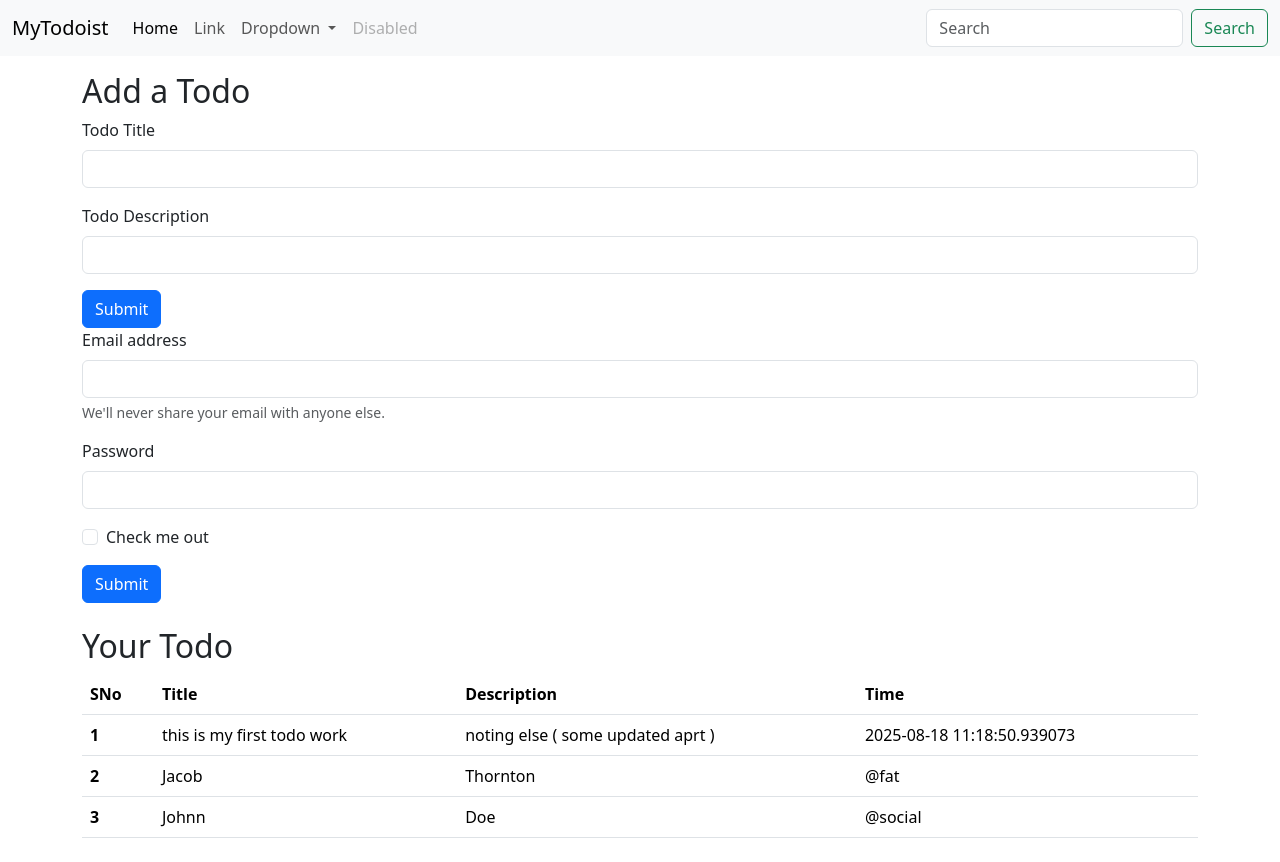
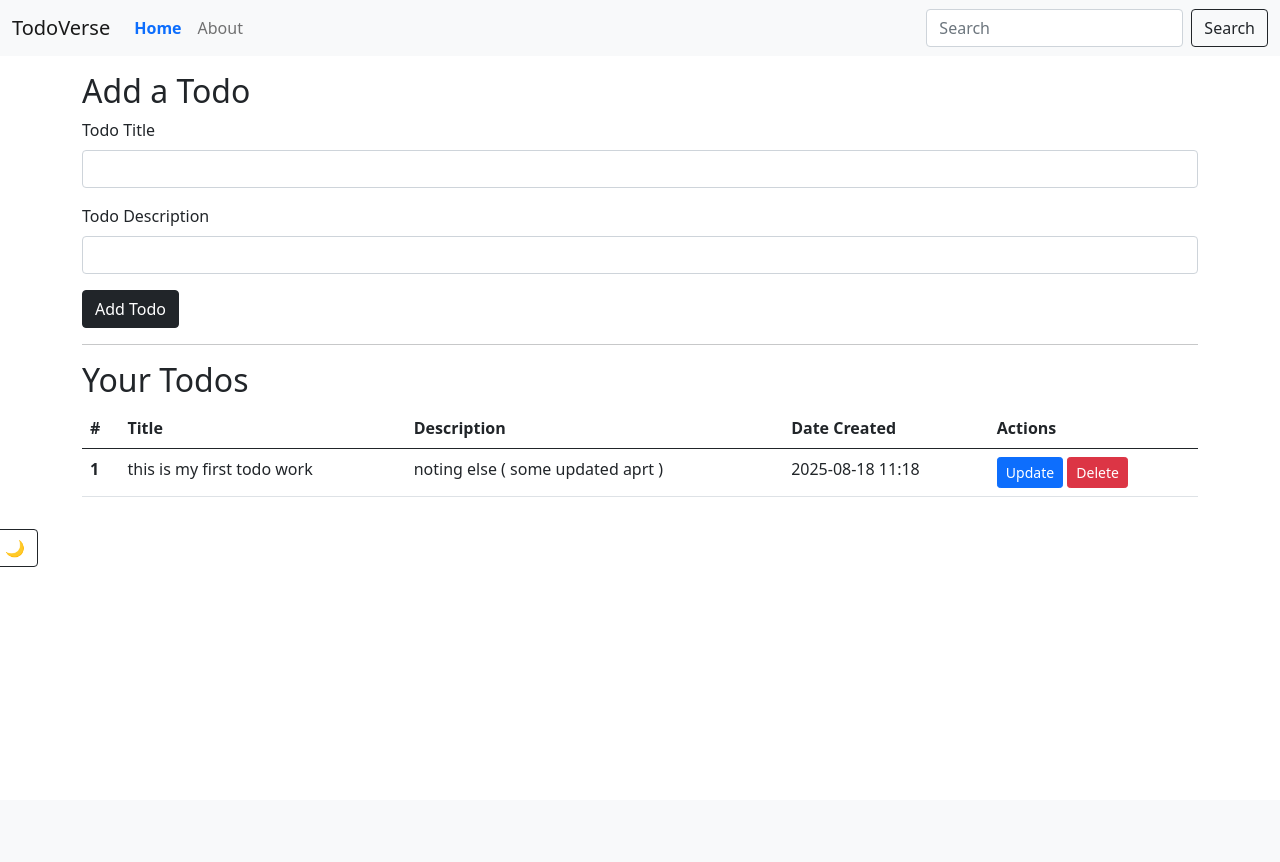
Before and after one commit to Abhishek2027ymca/FocusTrack, a Flask app: page / in a window 1280 px wide. After the commit the page ends 567 px from the top, so only its background shows below. Run offline with Flask 3, Linux system fonts and the light colour scheme; data comes from the database, SQL or seed files in the repository; both versions use the stored data as it was after the commit.

Commit message:
Implement CRUD functionality for Todo app: add, update, and delete features with UI enhancements

```diff
--- a/app.py
+++ b/app.py
@@ -1,17 +1,12 @@
-# Import Flask and render_template from the flask module
-from flask import Flask, render_template, request
+from flask import Flask, render_template, request, redirect
 from flask_sqlalchemy import SQLAlchemy
 from datetime import datetime
 
-# Create an instance of the Flask class (the web app)
 app = Flask(__name__)
-
-# Initialize SQLAlchemy
 app.config['SQLALCHEMY_DATABASE_URI'] = "sqlite:///todo.db"
 app.config['SQLALCHEMY_TRACK_MODIFICATIONS'] = False
 db = SQLAlchemy(app)
 
-# Defining the schema of database
 class Todo(db.Model):
     sno = db.Column(db.Integer, primary_key=True)
     title = db.Column(db.String(200), nullable=False)
@@ -21,22 +16,15 @@
     def __repr__(self) -> str:
         return f"{self.sno} - {self.title}"
 
-# Create the database if it doesn't exist
-with app.app_context():
-    db.create_all()
-
 @app.route('/', methods=['GET', 'POST'])
-def home():
-    if request.method == 'POST':
+def hello_world():
+    if request.method=='POST':
         title = request.form['title']
         desc = request.form['desc']
-
-        # Create a new Todo entry
         todo = Todo(title=title, desc=desc)
         db.session.add(todo)
         db.session.commit()
 
-    # Always fetch all todos for rendering
     allTodo = Todo.query.all()
     return render_template('index.html', allTodo=allTodo)
 
@@ -44,7 +32,29 @@
 def products():
     allTodo = Todo.query.all()
     print(allTodo)
-    return render_template("index.html", allTodo=allTodo)
+    return 'this is products page'
+
+@app.route('/update/<int:sno>', methods=['GET', 'POST'])
+def update(sno):
+    if request.method=='POST':
+        title = request.form['title']
+        desc = request.form['desc']
+        todo = Todo.query.filter_by(sno=sno).first()
+        todo.title = title
+        todo.desc = desc
+        db.session.add(todo)
+        db.session.commit()
+        return redirect("/")
+
+    todo = Todo.query.filter_by(sno=sno).first()
+    return render_template('update.html', todo=todo)
+
+@app.route('/delete/<int:sno>')
+def delete(sno):
+    todo = Todo.query.filter_by(sno=sno).first()
+    db.session.delete(todo)
+    db.session.commit()
+    return redirect("/")
 
 if __name__ == "__main__":
-    app.run(debug=True)
+    app.run(debug=True, port=5000)
--- /dev/null
+++ b/static/js/enhance.js
@@ -0,0 +1,146 @@
+// static/js/enhance.js
+// Modern UI enhancements for your Todo app
+
+document.addEventListener('DOMContentLoaded', function() {
+    // --- Random App Name ---
+    const appNames = [
+        'TodoVerse', 'TodoVerse'
+    ];
+    const brand = document.querySelector('.navbar-brand');
+    if (brand) {
+        const randomName = appNames[Math.floor(Math.random() * appNames.length)];
+        brand.textContent = randomName;
+        brand.style.transition = 'color 0.5s, letter-spacing 0.5s';
+        brand.addEventListener('mouseover', () => {
+            brand.style.color = '#6f42c1';
+            brand.style.letterSpacing = '2px';
+        });
+        brand.addEventListener('mouseout', () => {
+            brand.style.color = '';
+            brand.style.letterSpacing = '';
+        });
+    }
+
+    // --- Dark Mode Toggle ---
+    const darkToggle = document.createElement('button');
+    darkToggle.textContent = '🌙';
+    darkToggle.className = 'btn btn-outline-dark ms-2';
+    darkToggle.style.position = 'fixed';
+    darkToggle.style.top = '16px';
+    darkToggle.style.right = '16px';
+    darkToggle.style.zIndex = '999';
+    document.body.appendChild(darkToggle);
+    darkToggle.addEventListener('click', () => {
+        document.body.classList.toggle('dark-mode');
+        if (document.body.classList.contains('dark-mode')) {
+            darkToggle.textContent = '☀️';
+        } else {
+            darkToggle.textContent = '🌙';
+        }
+    });
+
+    // --- Add dark mode styles ---
+    const darkStyle = document.createElement('style');
+    darkStyle.textContent = `
+        body.dark-mode {
+            background: #181a1b !important;
+            color: #e4e6eb !important;
+        }
+        body.dark-mode .navbar, body.dark-mode .table {
+            background: #23272b !important;
+            color: #e4e6eb !important;
+        }
+        body.dark-mode .form-control, body.dark-mode .btn {
+            background: #23272b !important;
+            color: #e4e6eb !important;
+            border-color: #444;
+        }
+        body.dark-mode .btn-dark {
+            background: #6f42c1 !important;
+            color: #fff !important;
+        }
+        body.dark-mode .btn-danger {
+            background: #e74c3c !important;
+        }
+        body.dark-mode .btn-primary {
+            background: #3498db !important;
+        }
+        body.dark-mode .table th, body.dark-mode .table td {
+            border-color: #444 !important;
+        }
+    `;
+    document.head.appendChild(darkStyle);
+
+    // --- Ripple effect for buttons ---
+    document.querySelectorAll('.btn').forEach(btn => {
+        btn.style.position = 'relative';
+        btn.addEventListener('click', function(e) {
+            const ripple = document.createElement('span');
+            ripple.className = 'ripple';
+            ripple.style.position = 'absolute';
+            ripple.style.background = 'rgba(111,66,193,0.3)';
+            ripple.style.borderRadius = '50%';
+            ripple.style.pointerEvents = 'none';
+            ripple.style.width = ripple.style.height = Math.max(btn.offsetWidth, btn.offsetHeight) + 'px';
+            ripple.style.left = (e.offsetX - btn.offsetWidth/2) + 'px';
+            ripple.style.top = (e.offsetY - btn.offsetHeight/2) + 'px';
+            ripple.style.transform = 'scale(0)';
+            ripple.style.transition = 'transform 0.5s, opacity 0.5s';
+            btn.appendChild(ripple);
+            setTimeout(() => {
+                ripple.style.transform = 'scale(1)';
+                ripple.style.opacity = '0';
+            }, 10);
+            setTimeout(() => {
+                ripple.remove();
+            }, 510);
+        });
+    });
+
+    // --- Toast notification ---
+    function showToast(msg) {
+        const toast = document.createElement('div');
+        toast.textContent = msg;
+        toast.style.position = 'fixed';
+        toast.style.bottom = '32px';
+        toast.style.right = '32px';
+        toast.style.background = '#6f42c1';
+        toast.style.color = '#fff';
+        toast.style.padding = '12px 24px';
+        toast.style.borderRadius = '8px';
+        toast.style.boxShadow = '0 2px 8px rgba(0,0,0,0.15)';
+        toast.style.zIndex = '1000';
+        toast.style.fontSize = '1.1rem';
+        document.body.appendChild(toast);
+        setTimeout(() => toast.remove(), 2200);
+    }
+
+    // Show toast on Add/Update/Delete button click
+    document.querySelectorAll('.btn-dark, .btn-primary, .btn-danger').forEach(btn => {
+        btn.addEventListener('click', function() {
+            if (btn.classList.contains('btn-dark')) showToast('Todo Added!');
+            if (btn.classList.contains('btn-primary')) showToast('Todo Updated!');
+            if (btn.classList.contains('btn-danger')) showToast('Todo Deleted!');
+        });
+    });
+
+    // --- Animate table rows on hover ---
+    document.querySelectorAll('table.table tbody tr').forEach(row => {
+        row.style.transition = 'background 0.3s, box-shadow 0.3s';
+        row.addEventListener('mouseover', () => {
+            row.style.backgroundColor = '#f3e8ff';
+            row.style.boxShadow = '0 2px 8px rgba(111,66,193,0.08)';
+        });
+        row.addEventListener('mouseout', () => {
+            row.style.backgroundColor = '';
+            row.style.boxShadow = '';
+        });
+    });
+
+    // --- Highlight current page in navbar ---
+    document.querySelectorAll('.nav-link').forEach(link => {
+        if (window.location.pathname === '/' && link.textContent.trim() === 'Home') {
+            link.classList.add('fw-bold', 'text-primary');
+        }
+    });
+});
--- /dev/null
+++ b/templates/base.html
@@ -0,0 +1,52 @@
+<!doctype html>
+<html lang="en">
+
+<head>
+    <!-- Required meta tags -->
+    <meta charset="utf-8">
+    <meta name="viewport" content="width=device-width, initial-scale=1">
+
+    <!-- Bootstrap CSS -->
+    <link href="https://cdn.jsdelivr.net/npm/bootstrap@5.0.0-beta2/dist/css/bootstrap.min.css" rel="stylesheet"
+        integrity="sha384-BmbxuPwQa2lc/FVzBcNJ7UAyJxM6wuqIj61tLrc4wSX0szH/Ev+nYRRuWlolflfl" crossorigin="anonymous">
+    <link rel="stylesheet" href="{{ url_for('static', filename='css/style.css') }}">
+        <script src="{{ url_for('static', filename='js/test.js') }}"></script>
+    <title> {% block title %} {% endblock title %} - MyTodo</title>
+</head>
+
+<body>
+    <nav class="navbar navbar-expand-lg navbar-light bg-light">
+        <div class="container-fluid">
+            <a class="navbar-brand" href="/">MyTodo</a>
+            <button class="navbar-toggler" type="button" data-bs-toggle="collapse"
+                data-bs-target="#navbarSupportedContent" aria-controls="navbarSupportedContent" aria-expanded="false"
+                aria-label="Toggle navigation">
+                <span class="navbar-toggler-icon"></span>
+            </button>
+            <div class="collapse navbar-collapse" id="navbarSupportedContent">
+                <ul class="navbar-nav me-auto mb-2 mb-lg-0">
+                    <li class="nav-item">
+                        <a class="nav-link active" aria-current="page" href="#">Home</a>
+                    </li>
+                    <li class="nav-item">
+                        <a class="nav-link" href="#">About</a>
+                    </li>
+
+
+                </ul>
+                <form class="d-flex">
+                    <input class="form-control me-2" type="search" placeholder="Search" aria-label="Search">
+                    <button class="btn btn-outline-dark" type="submit">Search</button>
+                </form>
+            </div>
+        </div>
+    </nav>
+{% block body %}
+
+<!--  copilopt help can -->
+
+{% endblock body %}
+    <script src="{{ url_for('static', filename='js/enhance.js') }}"></script>
+</body>
+
+</html>
--- a/templates/index.html
+++ b/templates/index.html
@@ -1,186 +1,45 @@
-<!DOCTYPE html>
-<html lang="en">
-  <head>
-    <meta charset="utf-8" />
-    <meta name="viewport" content="width=device-width, initial-scale=1" />
-    <title>Bootstrap demo</title>
-    <link
-      href="https://cdn.jsdelivr.net/npm/bootstrap@5.3.7/dist/css/bootstrap.min.css"
-      rel="stylesheet"
-      integrity="sha384-LN+7fdVzj6u52u30Kp6M/trliBMCMKTyK833zpbD+pXdCLuTusPj697FH4R/5mcr"
-      crossorigin="anonymous"
-    />
-  </head>
-  <body>
-    <nav class="navbar navbar-expand-lg bg-body-tertiary">
-      <div class="container-fluid">
-        <a class="navbar-brand" href="/">MyTodoist</a>
-        <button
-          class="navbar-toggler"
-          type="button"
-          data-bs-toggle="collapse"
-          data-bs-target="#navbarSupportedContent"
-          aria-controls="navbarSupportedContent"
-          aria-expanded="false"
-          aria-label="Toggle navigation"
-        >
-          <span class="navbar-toggler-icon"></span>
-        </button>
-        <div class="collapse navbar-collapse" id="navbarSupportedContent">
-          <ul class="navbar-nav me-auto mb-2 mb-lg-0">
-            <li class="nav-item">
-              <a class="nav-link active" aria-current="page" href="#">Home</a>
-            </li>
-            <li class="nav-item">
-              <a class="nav-link" href="#">Link</a>
-            </li>
-            <li class="nav-item dropdown">
-              <a
-                class="nav-link dropdown-toggle"
-                href="#"
-                role="button"
-                data-bs-toggle="dropdown"
-                aria-expanded="false"
-              >
-                Dropdown
-              </a>
-              <ul class="dropdown-menu">
-                <li><a class="dropdown-item" href="#">Action</a></li>
-                <li><a class="dropdown-item" href="#">Another action</a></li>
-                <li><hr class="dropdown-divider" /></li>
-                <li>
-                  <a class="dropdown-item" href="#">Something else here</a>
-                </li>
-              </ul>
-            </li>
-            <li class="nav-item">
-              <a class="nav-link disabled" aria-disabled="true">Disabled</a>
-            </li>
-          </ul>
-          <form class="d-flex" role="search">
-            <input
-              class="form-control me-2"
-              type="search"
-              placeholder="Search"
-              aria-label="Search"
-            />
-            <button class="btn btn-outline-success" type="submit">
-              Search
-            </button>
-          </form>
-        </div>
-      </div>
-    </nav>
-    <script
-      src="https://cdn.jsdelivr.net/npm/bootstrap@5.3.7/dist/js/bootstrap.bundle.min.js"
-      integrity="sha384-ndDqU0Gzau9qJ1lfW4pNLlhNTkCfHzAVBReH9diLvGRem5+R9g2FzA8ZGN954O5Q"
-      crossorigin="anonymous"
-    ></script>
-
-    <!--   conatiner  -->
+{% extends 'base.html' %}
+{% block title %}Home{% endblock title %}
+{% block body %}
 <div class="container my-3">
     <h2>Add a Todo</h2>
-      <!--  adding a form action -->
-
     <form action="/" method="POST">
         <div class="mb-3">
-          <label for="Title" class="form-label"
-            >Todo Title</label
-          >
-          <input
-            type="text"
-            class="form-control"
-            name ="title"
-            id="exampleInputEmail1"
-            aria-describedby="emailHelp"
-          />
-          <div id="emailHelp" class="form-text">
-          </div>
+            <label for="title" class="form-label">Todo Title</label>
+            <input type="text" class="form-control" name="title" id="title" required>
         </div>
         <div class="mb-3">
             <label for="desc" class="form-label">Todo Description</label>
-          <input
-            type="text"
-            class="form-control"
-            name ="desc"
-            id="desc"
-          />
+            <input type="text" class="form-control" name="desc" id="desc" required>
         </div>
-
-        <button type="submit" class="btn btn-primary">Submit</button>
+        <button type="submit" class="btn btn-dark">Add Todo</button>
     </form>
-      <form>
-        <div class="mb-3">
-          <label for="exampleInputEmail1" class="form-label"
-            >Email address</label
-          >
-          <input
-            type="email"
-            class="form-control"
-            id="exampleInputEmail1"
-            aria-describedby="emailHelp"
-          />
-          <div id="emailHelp" class="form-text">
-            We'll never share your email with anyone else.
-          </div>
-        </div>
-        <div class="mb-3">
-          <label for="exampleInputPassword1" class="form-label">Password</label>
-          <input
-            type="password"
-            class="form-control"
-            id="exampleInputPassword1"
-          />
-        </div>
-        <div class="mb-3 form-check">
-          <input type="checkbox" class="form-check-input" id="exampleCheck1" />
-          <label class="form-check-label" for="exampleCheck1"
-            >Check me out</label
-          >
-        </div>
-        <button type="submit" class="btn btn-primary">Submit</button>
-      </form>
-    </div>
-
-    <!-- table  -->
-
-    <div class="container my-4">
-            <h2>Your Todo</h2>
-
+    <hr>
+    <h2>Your Todos</h2>
     <table class="table">
         <thead>
             <tr>
-            <th scope="col">SNo</th>
+                <th scope="col">#</th>
                 <th scope="col">Title</th>
                 <th scope="col">Description</th>
-            <th scope="col">Time</th>
+                <th scope="col">Date Created</th>
+                <th scope="col">Actions</th>
             </tr>
         </thead>
         <tbody>
-          <!-- this is a jinja for loop -->
             {% for todo in allTodo %}
             <tr>
-    <th scope="row">{{ loop.index }}</th>
+                <th scope="row">{{ todo.sno }}</th>
                 <td>{{ todo.title }}</td>
                 <td>{{ todo.desc }}</td>
-    <td>{{ todo.date_created }}</td>
+                <td>{{ todo.date_created.strftime('%Y-%m-%d %H:%M') }}</td>
+                <td>
+                    <a href="/update/{{ todo.sno }}" class="btn btn-sm btn-primary">Update</a>
+                    <a href="/delete/{{ todo.sno }}" class="btn btn-sm btn-danger">Delete</a>
+                </td>
             </tr>
             {% endfor %}
-          <tr>
-            <th scope="row">2</th>
-            <td>Jacob</td>
-            <td>Thornton</td>
-            <td>@fat</td>
-          </tr>
-          <tr>
-            <th scope="row">3</th>
-            <td>Johnn</td>
-            <td>Doe</td>
-            <td>@social</td>
-          </tr>
         </tbody>
     </table>
 </div>
-
-  </body>
-</html>
+{% endblock body %}
```
Also changed, not shown: templates/update.html (added, +18 -0 lines), instance/todo.db. Lines whose indentation alone changed are shown as unchanged.
